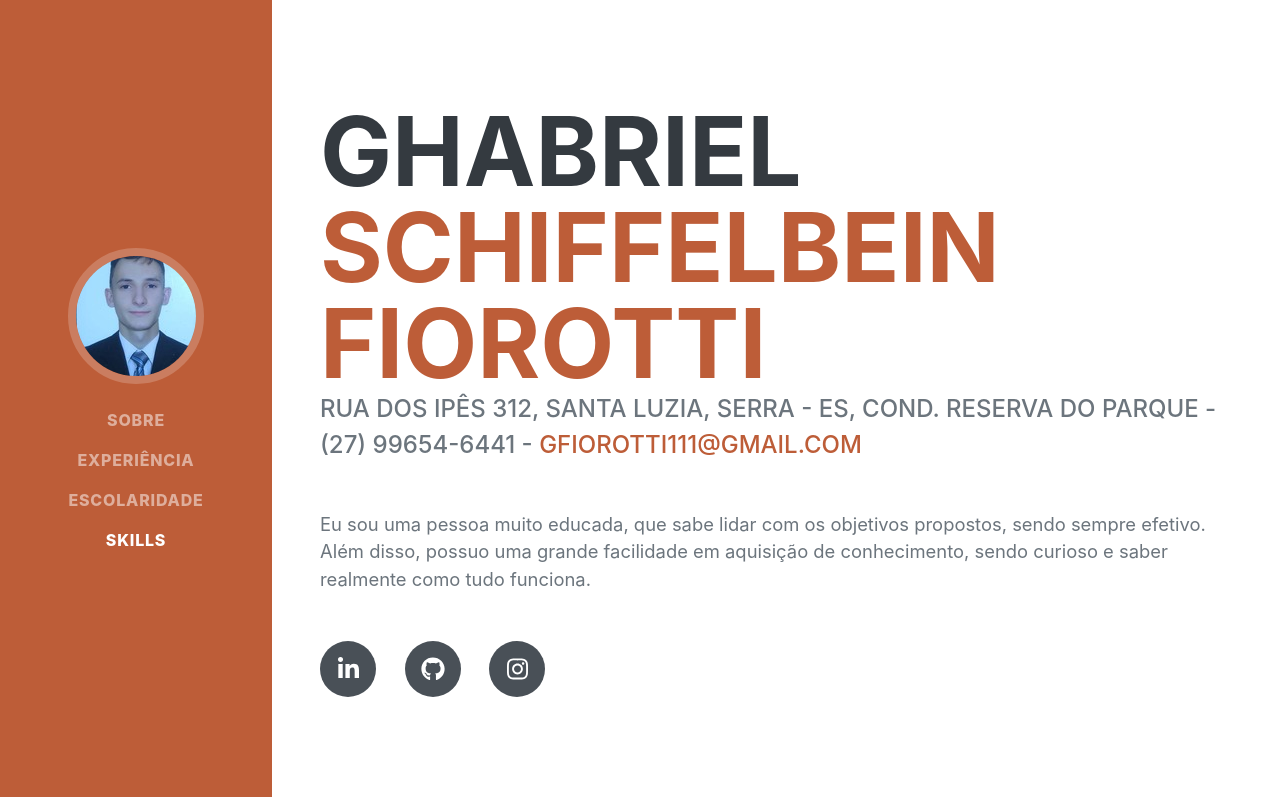
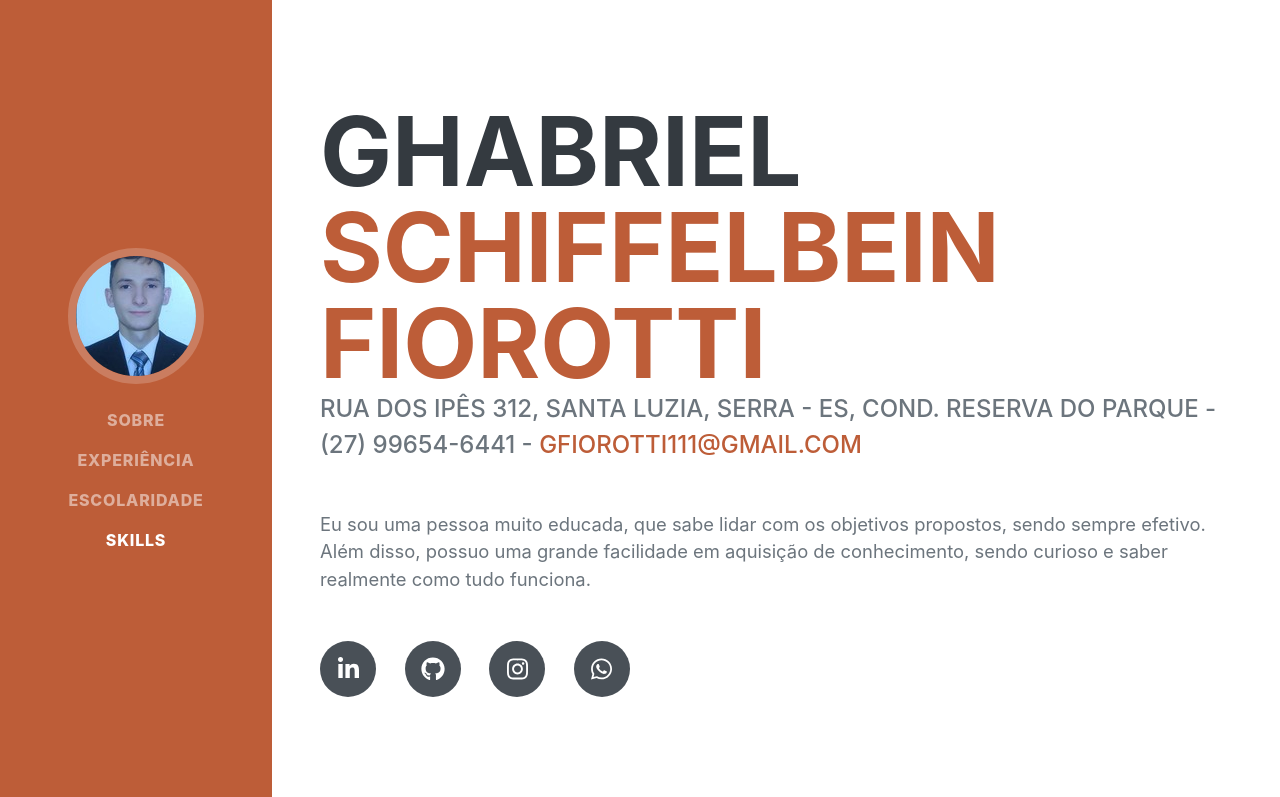
Before and after one commit to GhabrielFiorotti/curriculo, a website: page index.html in a window 1280 px wide. Shown: the top 797 px of the page. Drawn offline with nearby package versions, Linux system fonts and the light colour scheme; a web font is replaced by a local one.

```diff
--- a/index.html
+++ b/index.html
@@ -49,6 +49,8 @@
                         <a class="social-icon" target="_blank" href="https://www.linkedin.com/in/ghabriel-fiorotti-003292166/"><i class="fab fa-linkedin-in"></i></a>
                         <a class="social-icon" target="_blank" href="https://github.com/GhabrielFiorotti"><i class="fab fa-github"></i></a>
                         <a class="social-icon" target="_blank" href="https://www.instagram.com/ghabrielfiorotti/?hl=pt-br"><i class="fab fa-instagram"></i></a>
+                        <a class="social-icon" target="_blank" href="https://api.whatsapp.com/send?phone=5527996546441&text=Ol%C3%A1%2C%20eu%20sou%20o%20Ghabriel"><i class="fab fa-whatsapp"></i></a>
+
                     </div>
                 </div>
             </section>
```
